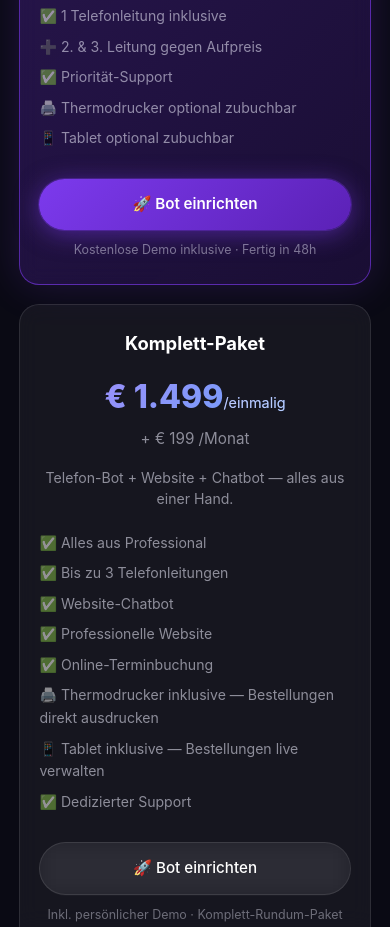
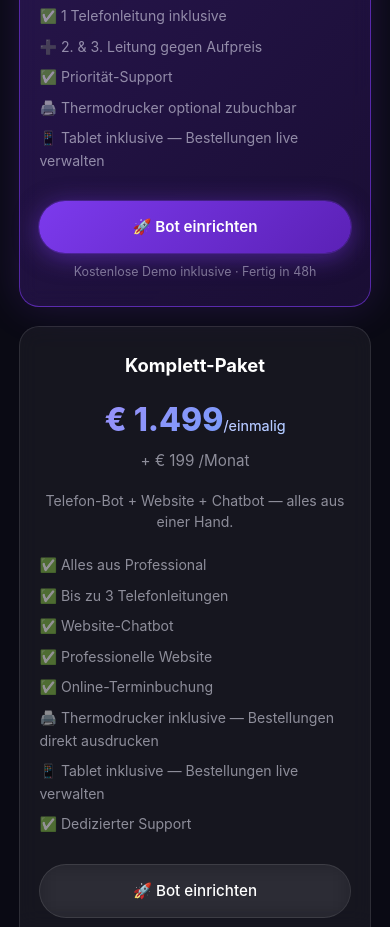
Before and after one commit to xypherxai-sudo/xyphone, a website: page index.html in a window 390 px wide. Shown: the part 7732-8659 px from the top of the page. Drawn offline with Linux system fonts and the light colour scheme; a script that the page names is missing.

Commit message:
Tablet: inklusive in allen Paketen (nicht optional)

```diff
--- a/index.html
+++ b/index.html
@@ -355,7 +355,7 @@
             <li>➕ 2. &amp; 3. Leitung gegen Aufpreis</li>
             <li>✅ Priorität-Support</li>
             <li>🖨️ Thermodrucker optional zubuchbar</li>
-            <li>📱 Tablet optional zubuchbar</li>
+            <li>📱 Tablet inklusive — Bestellungen live verwalten</li>
           </ul>
           <a href="#" onclick="openModal();return false;" class="btn-primary">🚀 Bot einrichten</a>
           <p style="text-align:center;color:rgba(240,240,255,0.45);font-size:0.78rem;margin-top:0.6rem;">Kostenlose Demo inklusive · Fertig in 48h</p>
```
